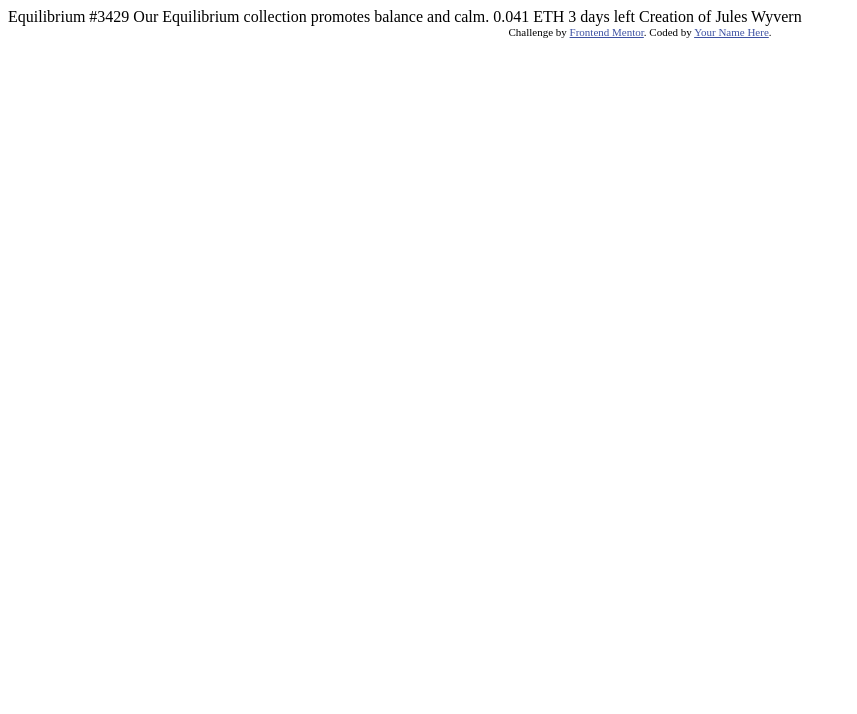
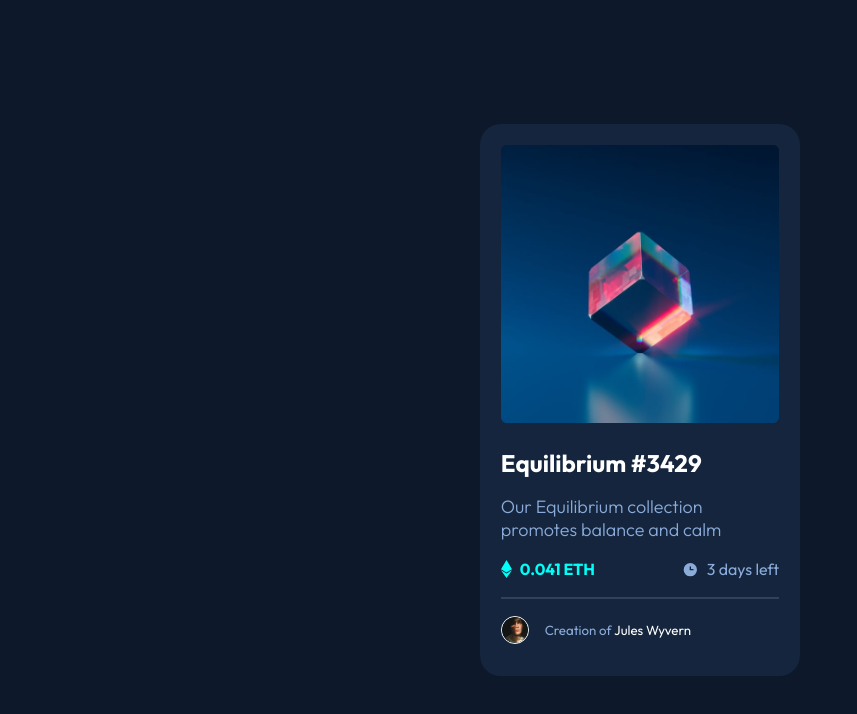
Before and after one commit to ismaelpaul/frontend-mentor-nft-preview-card, a plain HTML site: page index.html in a window 1280 px wide. Shown: the whole page, without its empty margins (0-857 px from the left). Drawn offline with Linux system fonts and the light colour scheme.

Commit message:
Amost finished

```diff
--- a/index.html
+++ b/index.html
@@ -3,31 +3,42 @@
 <head>
   <meta charset="UTF-8">
   <meta name="viewport" content="width=device-width, initial-scale=1.0"> <!-- displays site properly based on user's device -->
-
+  <link rel="preconnect" href="https://fonts.googleapis.com">
+  <link rel="preconnect" href="https://fonts.gstatic.com" crossorigin>
+  <link href="https://fonts.googleapis.com/css2?family=Outfit:wght@100;200;300;400;500;600;700&display=swap" rel="stylesheet">
   <link rel="icon" type="image/png" sizes="32x32" href="./images/favicon-32x32.png">
-
+  <link rel="stylesheet" href="style.css">
   <title>Frontend Mentor | NFT preview card component</title>
 
-  <!-- Feel free to remove these styles or customise in your own stylesheet 👍 -->
-  <style>
-    .attribution { font-size: 11px; text-align: center; }
-    .attribution a { color: hsl(228, 45%, 44%); }
-  </style>
 </head>
 <body>
-
-  Equilibrium #3429
-
-  Our Equilibrium collection promotes balance and calm.
-
-  0.041 ETH
-  3 days left
-
-  Creation of Jules Wyvern
-
-  <div class="attribution">
-    Challenge by <a href="https://www.frontendmentor.io?ref=challenge" target="_blank">Frontend Mentor</a>.
-    Coded by <a href="#">Your Name Here</a>.
-  </div>
+  <main>
+    <div class="card">
+      <div class="card-img">
+        <img src="./images/image-equilibrium.jpg" alt="equilibrium card image">
+      </div>
+      <div class="content">
+        <div class="content-text">
+          <h2>Equilibrium #3429</h2>
+          <p>Our Equilibrium collection promotes balance and calm</p>
+        </div>
+        <div class="content-info">
+          <div class="content-ethereum">
+            <img src="./images/icon-ethereum.svg" alt="ethereum icon">
+            <h4>0.041 ETH</h4>
+          </div>
+          <div class="content-time-left">
+            <img src="./images/icon-clock.svg" alt="clock icon">
+            <h4>3 days left</h4>
+          </div>
+        </div>
+        <hr>
+        <div class="content-profile">
+          <img src="./images/image-avatar.png" alt="user profile image">
+          <h5>Creation of <span class="profile">Jules Wyvern</span></h5>
+        </div>
+      </div>
+    </div>
+  </main>
 </body>
 </html>
```
